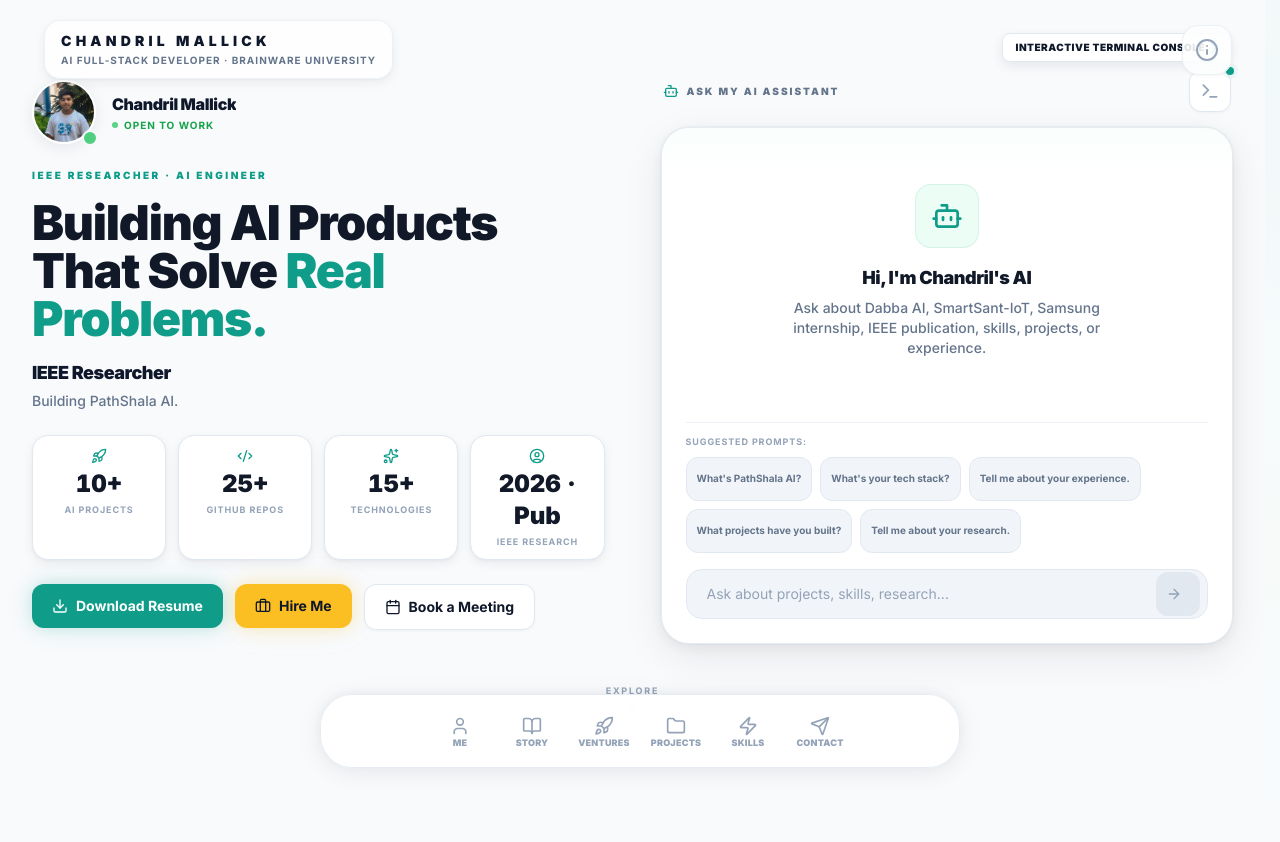
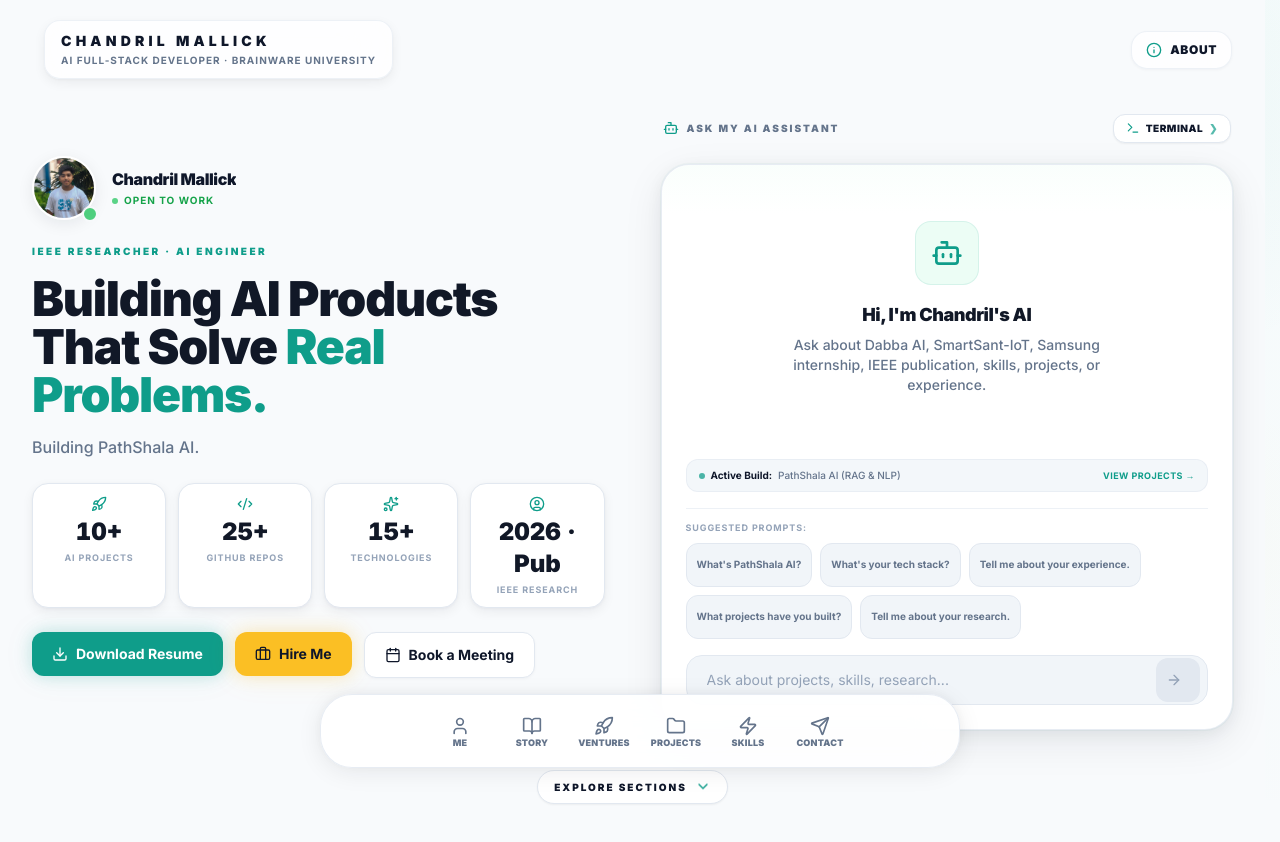
Before and after one commit to chandril-mallick/MY-ai-portfolio-agent, a React (Vite) app: page / in a window 1280 px wide. Shown: the top 842 px of the page. Before the commit the page ends 800 px from the top, so only its background shows below. Built offline with nearby package versions, Linux system fonts and the light colour scheme.

Commit message:
refactor: update Hero layout, refine terminal button UI, and enhance Header and Navbar styling for better accessibility and visual consistency

```diff
--- a/src/components/Header.jsx
+++ b/src/components/Header.jsx
@@ -22,11 +22,14 @@
       <button
         type="button"
         onClick={onAbout}
-        className="touch-target p-2.5 md:p-3 transition-all rounded-2xl bg-white/80 backdrop-blur-xl border border-brand-border/60 hover:border-brand-teal/30 pointer-events-auto group shrink-0"
+        className="flex items-center gap-2 px-3 py-2 sm:px-3.5 sm:py-2.5 transition-all rounded-2xl bg-white/80 backdrop-blur-xl border border-brand-border/60 hover:border-brand-teal/30 pointer-events-auto group shrink-0"
         style={{ boxShadow: '0 1px 3px rgba(15, 23, 42, 0.04)' }}
         aria-label="About Chandril Mallick"
       >
-        <Info className="w-5 h-5 md:w-6 md:h-6 text-brand-muted group-hover:text-brand-teal transition-colors" />
+        <Info className="w-4 h-4 sm:w-4.5 sm:h-4.5 text-brand-teal group-hover:scale-110 transition-transform" />
+        <span className="text-[10px] sm:text-xs font-black uppercase tracking-wider text-brand-dark group-hover:text-brand-teal transition-colors">
+          About
+        </span>
       </button>
     </header>
   );
--- a/src/components/Hero.jsx
+++ b/src/components/Hero.jsx
@@ -136,7 +136,7 @@
 
   return (
     <div className="w-full min-h-[100dvh] flex flex-col justify-center px-4 sm:px-6 lg:px-8
-                    pt-[calc(4rem+env(safe-area-inset-top,0px))]
+                    pt-[calc(5.5rem+env(safe-area-inset-top,0px))] md:pt-[calc(6.5rem+env(safe-area-inset-top,0px))]
                     pb-[calc(5rem+env(safe-area-inset-bottom,0px))]">
       <div className="w-full max-w-7xl mx-auto">
 
@@ -190,14 +190,9 @@
                   <span className="absolute bottom-0 left-0 h-[3px] bg-brand-teal/30 rounded-full animate-underline-draw" />
                 </span>
               </h1>
-              <div className="space-y-1">
-                <p className="text-sm sm:text-base md:text-lg text-brand-dark font-black tracking-tight">
-                  IEEE Researcher
-                </p>
-                <p className="text-xs sm:text-sm text-brand-body leading-relaxed font-medium">
+              <p className="text-sm sm:text-base text-brand-body leading-relaxed font-medium">
                 Building PathShala AI.
               </p>
-              </div>
             </div>
 
             {/* Metrics strip */}
@@ -268,43 +263,17 @@
                 <Bot className="w-4 h-4 text-brand-teal shrink-0" />
                 <span className="text-[10px] font-black uppercase tracking-[0.2em] text-brand-body">Ask My AI Assistant</span>
               </div>
-              <div className="relative">
-                <AnimatePresence>
-                  {showTooltip && (
-                    <motion.div
-                      initial={{ opacity: 0, y: 10, scale: 0.9 }}
-                      animate={{ opacity: 1, y: 0, scale: 1 }}
-                      exit={{ opacity: 0, scale: 0.9 }}
-                      onClick={() => {
-                        setShowTooltip(false);
-                        onNavigate('terminal');
-                      }}
-                      className="absolute bottom-full right-0 mb-2 whitespace-nowrap bg-white text-brand-dark text-[10px] font-black uppercase tracking-wider py-1.5 px-3 rounded-lg border border-brand-border z-30 flex items-center gap-1 cursor-pointer"
-                      style={{ boxShadow: '0 4px 12px rgba(15, 23, 42, 0.08)' }}
-                    >
-                      <span>Interactive Terminal Console</span>
-                      <span className="animate-pulse text-brand-teal">❯</span>
-                    </motion.div>
-                  )}
-                </AnimatePresence>
               <button
                 type="button"
-                  onClick={() => {
-                    setShowTooltip(false);
-                    onNavigate('terminal');
-                  }}
-                  className="relative bg-white hover:bg-brand-section p-2 sm:p-2.5 rounded-lg sm:rounded-xl border border-brand-border shrink-0 transition-all active:scale-95 text-brand-muted hover:text-brand-teal"
-                  style={{ boxShadow: '0 1px 3px rgba(15, 23, 42, 0.04)' }}
-                  title="Open Interactive Terminal"
-                  aria-label="Open Interactive Terminal"
+                onClick={() => onNavigate('terminal')}
+                className="flex items-center gap-1.5 px-3 py-1.5 bg-white hover:bg-brand-section text-brand-dark border border-brand-border hover:border-brand-teal/40 rounded-xl transition-all shadow-sm active:scale-95 text-[10px] font-black uppercase tracking-wider group shrink-0"
+                title="Open Interactive Terminal Console"
+                aria-label="Open Interactive Terminal Console"
               >
-                  <TerminalIcon className="w-4 h-4 sm:w-5 sm:h-5" />
-                  <span className="absolute -top-1 -right-1 flex h-2 w-2">
-                    <span className="animate-ping absolute inline-flex h-full w-full rounded-full bg-brand-teal opacity-75"></span>
-                    <span className="relative inline-flex rounded-full h-2 w-2 bg-brand-teal"></span>
-                  </span>
+                <TerminalIcon className="w-3.5 h-3.5 text-brand-teal group-hover:scale-110 transition-transform" />
+                <span>Terminal</span>
+                <span className="text-brand-teal opacity-70 group-hover:translate-x-0.5 transition-transform">❯</span>
               </button>
-              </div>
             </div>
 
             {/* Chat window */}
@@ -412,6 +381,22 @@
                 <div ref={chatEndRef} />
               </div>
 
+              {/* Active Project Highlight Bar to balance right panel */}
+              <div className="flex items-center justify-between px-3 py-2 bg-brand-section/80 border border-brand-border/60 rounded-xl text-[10px] text-brand-body font-medium shrink-0">
+                <div className="flex items-center gap-1.5 truncate">
+                  <span className="w-1.5 h-1.5 rounded-full bg-brand-teal animate-pulse" />
+                  <span className="font-bold text-brand-dark">Active Build:</span>
+                  <span className="truncate text-brand-body">PathShala AI (RAG & NLP)</span>
+                </div>
+                <button
+                  type="button"
+                  onClick={() => onNavigate('projects')}
+                  className="text-brand-teal font-bold hover:underline shrink-0 ml-2 uppercase text-[9px] tracking-wider"
+                >
+                  View Projects →
+                </button>
+              </div>
+
               {/* Suggested Prompts */}
               <div className="space-y-2 border-t border-brand-border/60 pt-3 shrink-0">
                 <p className="text-[9px] text-brand-muted font-bold uppercase tracking-widest">Suggested Prompts:</p>
@@ -465,7 +450,7 @@
           </motion.div>
         </div>
 
-        {/* Scroll hint */}
+        {/* High Contrast Scroll hint */}
         <motion.div
           initial={{ opacity: 0 }}
           animate={{ opacity: 1 }}
@@ -475,11 +460,11 @@
           <button
             type="button"
             onClick={() => onNavigate('about')}
-            className="flex flex-col items-center gap-1 text-brand-muted hover:text-brand-teal transition-colors group"
-            aria-label="Explore more"
+            className="flex items-center gap-2 px-4 py-2 bg-white hover:bg-soft-teal text-brand-dark hover:text-brand-teal border border-brand-border hover:border-brand-teal/30 rounded-full transition-all shadow-sm active:scale-95 group font-bold text-xs"
+            aria-label="Explore portfolio"
           >
-            <span className="text-[9px] font-bold uppercase tracking-[0.2em]">Explore</span>
-            <ChevronDown className="w-4 h-4 animate-bounce group-hover:text-brand-teal transition-colors" />
+            <span className="text-[10px] font-black uppercase tracking-[0.2em]">Explore Sections</span>
+            <ChevronDown className="w-4 h-4 animate-bounce text-brand-teal group-hover:translate-y-0.5 transition-transform" />
           </button>
         </motion.div>
       </div>
--- a/src/components/Navbar.jsx
+++ b/src/components/Navbar.jsx
@@ -59,7 +59,7 @@
                 /* Colors */
                 isActive
                   ? 'text-white font-black'
-                  : 'text-brand-muted hover:text-brand-dark active:bg-brand-section',
+                  : 'text-brand-body font-bold hover:text-brand-dark hover:bg-brand-section/80 active:bg-brand-section',
               )}
               aria-label={item.label}
               aria-current={isActive ? 'page' : undefined}
```
Lines whose indentation alone changed are shown as unchanged.
